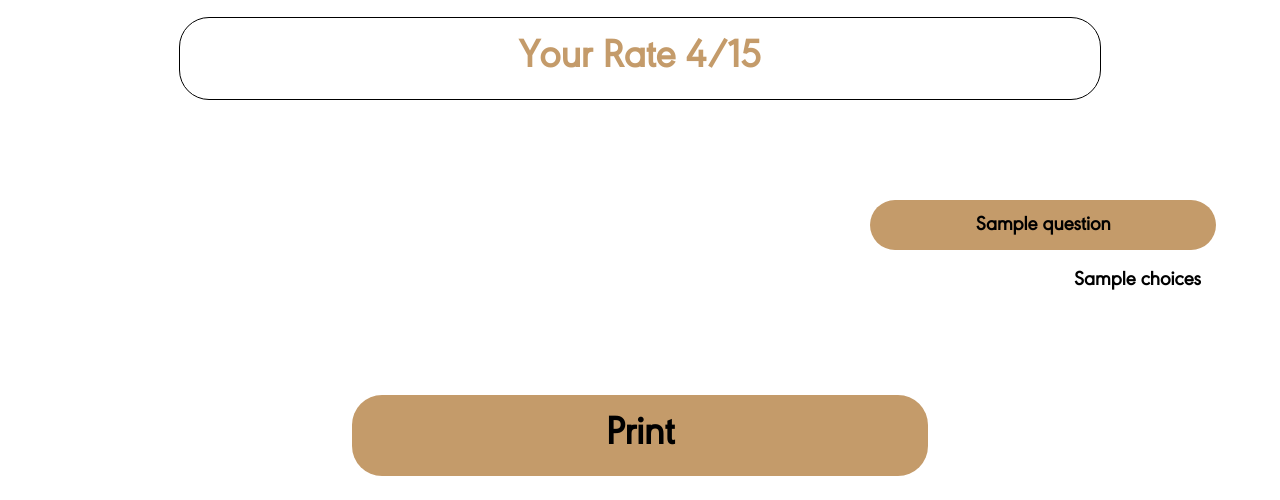
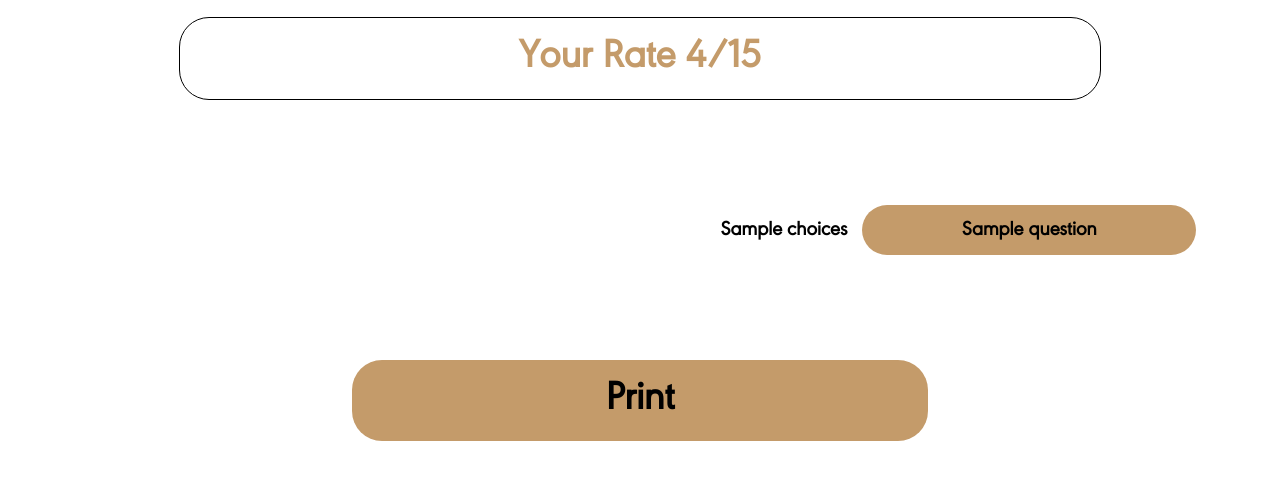
Before and after one commit to Nelokaby/Elokaby-survey-website-, a Flask app: template templates/result.html in a window 1280 px wide. Shown: the part 463-963 px from the top of the page. Run offline with Flask 2, Linux system fonts and the light colour scheme; the template is opened without the code that fills it: most values are stand-ins (such as "Sample title", 1, 10 or a date in 2020).

Commit message:
edit result page

```diff
--- a/static/main(1).css
+++ b/static/main(1).css
@@ -131,3 +131,9 @@ a {
   height: 150px;
   display: flex;
 }
+
+.res-container {
+  display: flex;
+  align-items: center;
+  margin: 30px 20px;
+}
--- a/templates/result.html
+++ b/templates/result.html
@@ -11,7 +11,7 @@
     <style>
         @font-face {
             font-family: urw;
-            src: url("static/fonts/alfont_com_URWGeometricArabic-Regular.ttf") ;
+            src: url("static/fonts/alfont_com_URWGeometricArabic-Regular.ttf");
         }
     </style>
 </head>
@@ -19,7 +19,8 @@
 <body>
 
     <nav style='height: 250px; width: 100%'>
-        <img src="{{ url_for('static', filename='Logo.jpg') }}" alt="logo" style='width: 300px; height: 70% ; margin-right: 30px; margin-top: 30px' />
+        <img src="{{ url_for('static', filename='Logo.jpg') }}" alt="logo"
+            style='width: 300px; height: 70% ; margin-right: 30px; margin-top: 30px' />
     </nav>
     <div class='title'>
         <h1 style=' font-size: 50px; margin: auto; font-weight: 900'>بيانات العميل</h1>
@@ -29,11 +30,13 @@
         <div class="result">Your Rate {{rate}}/15</div>
         {% for question, choice in questions.items() %}
         {% if choice!=" " %}
+        <div class="res-container">
             <div class='label'>
                 {{question}}
             </div>
             <div class="text">
                 {{choice}}
+            </div>
         </div>
         {% endif %}
         {% endfor %}
@@ -126,7 +129,7 @@
         </script>
 
     <script type="text/javascript">
-        window.onload=function(){self.print();}
+        window.onload = function () { self.print(); }
     </script>
 </body>
 
```
Lines whose indentation alone changed are shown as unchanged.
